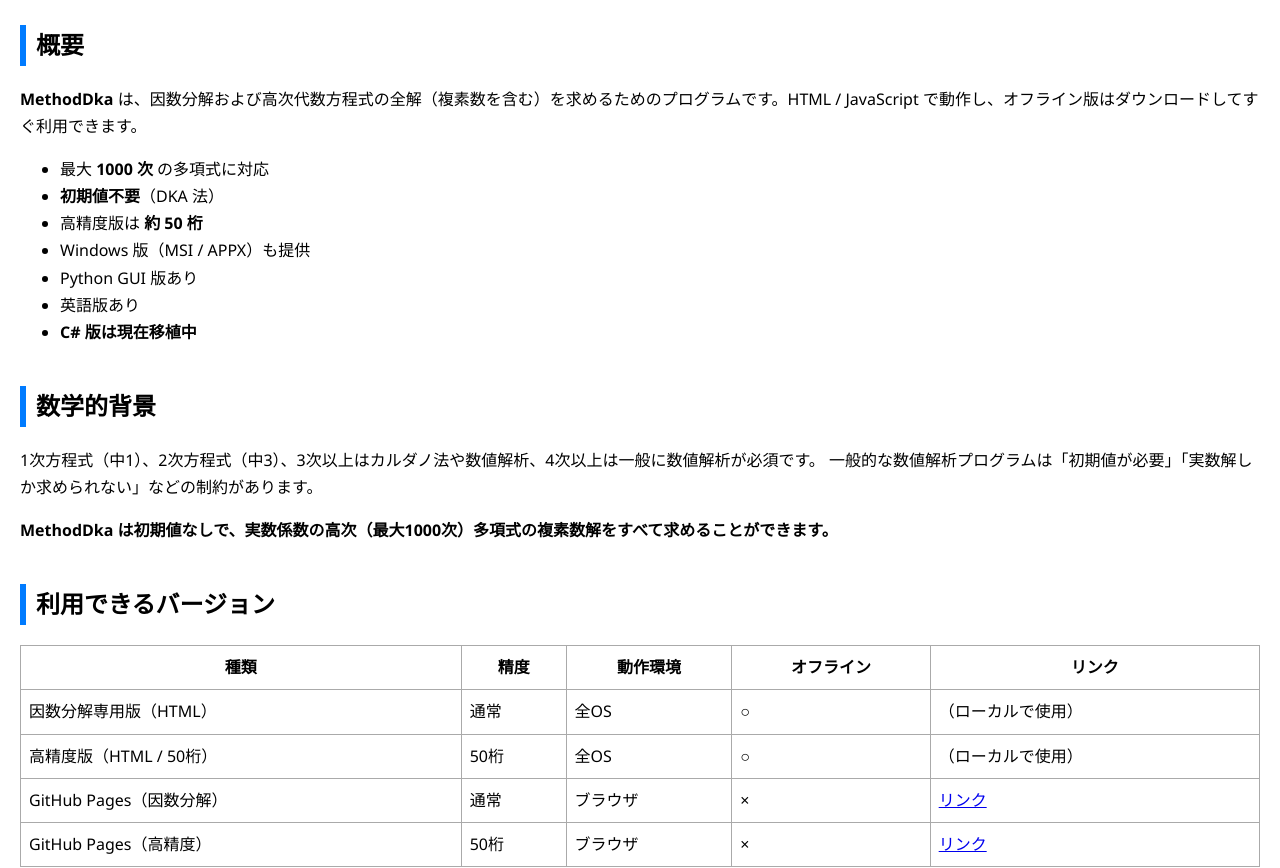
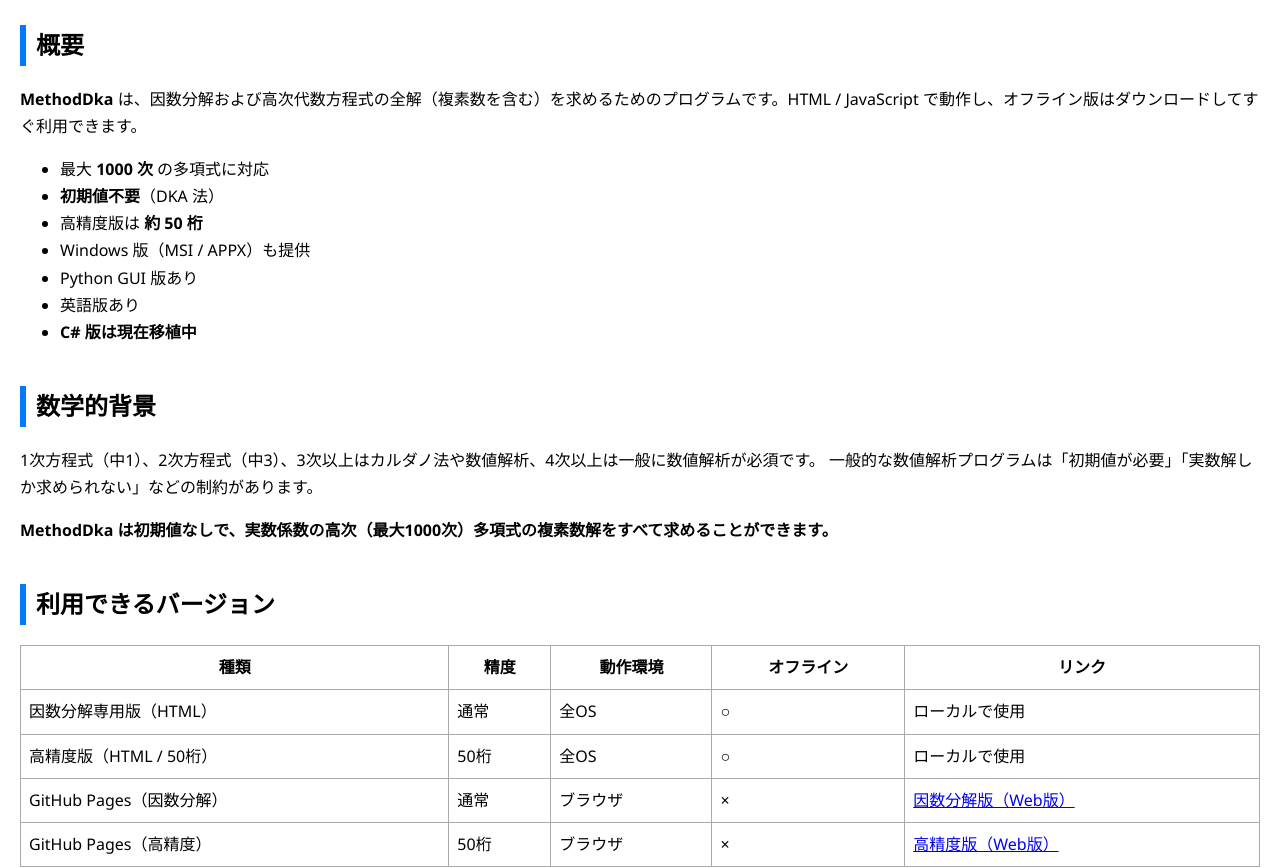
Before and after one commit to YoshiakiKoizumija142397/MethodDka, a plain HTML site: page index.html in a window 1280 px wide. Shown: the part 91-959 px from the top of the page. Drawn offline with Linux system fonts and the light colour scheme.

Commit message:
Refactor HTML table for version details and links
Signed-off-by: Yoshiaki.Koizumi <98944675+YoshiakiKoizumija142397@users.noreply.github.com>

```diff
--- a/index.html
+++ b/index.html
@@ -4,6 +4,7 @@
 <meta charset="UTF-8">
 <meta name="viewport" content="width=device-width, initial-scale=1.0">
 <title>因数分解・高次代数方程式を解くプログラム（高精度 50 桁対応）</title>
+
 <style>
 body {
     font-family: "Segoe UI", sans-serif;
@@ -41,6 +42,7 @@
 }
 </style>
 </head>
+
 <body>
 
 <h1>因数分解・高次代数方程式を解くプログラム（高精度 50 桁対応）</h1>
@@ -69,10 +71,47 @@
 
 <table>
 <tr><th>種類</th><th>精度</th><th>動作環境</th><th>オフライン</th><th>リンク</th></tr>
-<tr><td>因数分解専用版（HTML）</td><td>通常</td><td>全OS</td><td>○</td><td>（ローカルで使用）</td></tr>
-<tr><td>高精度版（HTML / 50桁）</td><td>50桁</td><td>全OS</td><td>○</td><td>（ローカルで使用）</td></tr>
-<tr><td>GitHub Pages（因数分解）</td><td>通常</td><td>ブラウザ</td><td>×</td><td><a href="https://yoshiakikoizumija142397.github.io/MethodDka/factorization/MethodDka.html">リンク</a></td></tr>
-<tr><td>GitHub Pages（高精度）</td><td>50桁</td><td>ブラウザ</td><td>×</td><td><a href="https://yoshiakikoizumija142397.github.io/MethodDka/main/MethodDka.html">リンク</a></td></tr>
+
+<tr>
+<td>因数分解専用版（HTML）</td>
+<td>通常</td>
+<td>全OS</td>
+<td>○</td>
+<td>ローカルで使用</td>
+</tr>
+
+<tr>
+<td>高精度版（HTML / 50桁）</td>
+<td>50桁</td>
+<td>全OS</td>
+<td>○</td>
+<td>ローカルで使用</td>
+</tr>
+
+<tr>
+<td>GitHub Pages（因数分解）</td>
+<td>通常</td>
+<td>ブラウザ</td>
+<td>×</td>
+<td>
+<a href="https://yoshiakikoizumija142397.github.io/MethodDka/factorization/MethodDka.html">
+因数分解版（Web版）
+</a>
+</td>
+</tr>
+
+<tr>
+<td>GitHub Pages（高精度）</td>
+<td>50桁</td>
+<td>ブラウザ</td>
+<td>×</td>
+<td>
+<a href="https://yoshiakikoizumija142397.github.io/MethodDka/main/MethodDka.html">
+高精度版（Web版）
+</a>
+</td>
+</tr>
+
 </table>
 
 <h2>Python 版について</h2>
@@ -111,7 +150,11 @@
 </p>
 
 <h2>公式ページ</h2>
-<p><a href="https://yoshiakikoizumija142397.github.io/MethodDka/">GitHub Pages トップページ</a></p>
+<p>
+<a href="https://yoshiakikoizumija142397.github.io/MethodDka/">
+GitHub Pages トップページ
+</a>
+</p>
 
 <h2>作者</h2>
 <p>小泉 嘉章<br>Email: ja142397@s6.dion.ne.jp</p>
```
